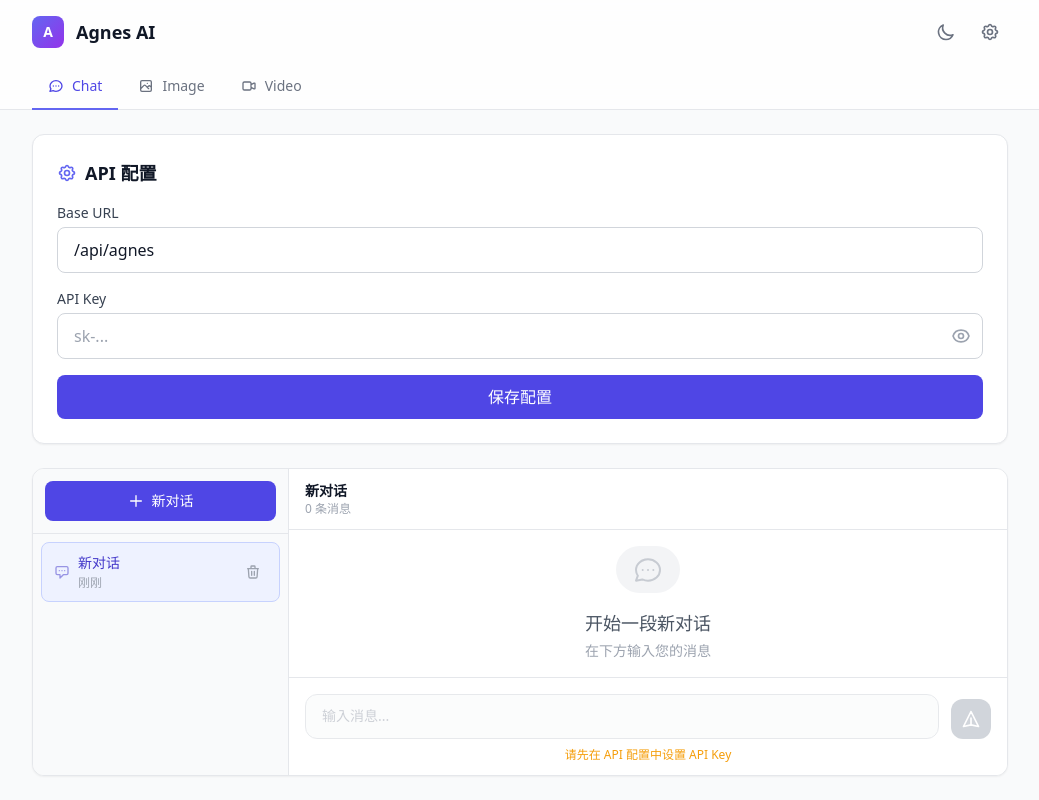
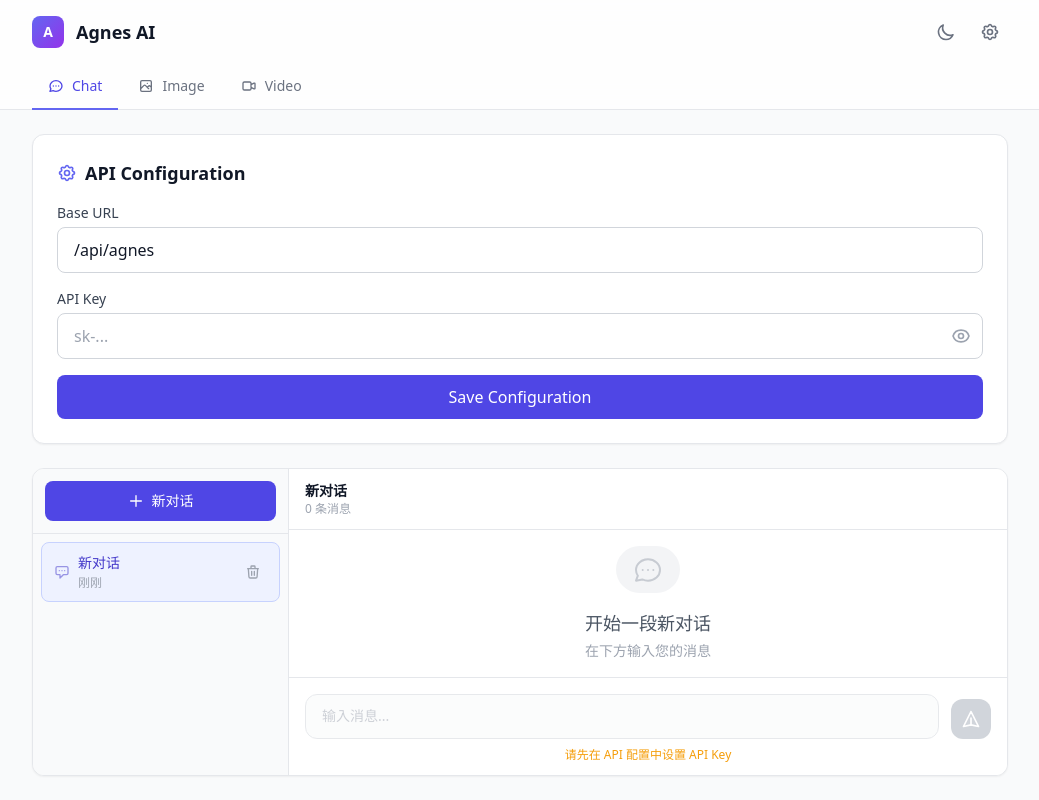
Before and after one commit to blkluv/Agnes-ai, a Vue app: page / in a window 1280 px wide. Both pictures are taken after a click on the button 1110 px from the left and 32 px from the top of the page. Shown: the whole page, without its empty margins (120-1159 px from the left). Built offline with nearby package versions, Linux system fonts and the light colour scheme.

Commit message:
Update ApiConfig.vue

```diff
--- a/src/components/ApiConfig.vue
+++ b/src/components/ApiConfig.vue
@@ -5,7 +5,7 @@
         <path stroke-linecap="round" stroke-linejoin="round" stroke-width="2" d="M10.325 4.317c.426-1.756 2.924-1.756 3.35 0a1.724 1.724 0 002.573 1.066c1.543-.94 3.31.826 2.37 2.37a1.724 1.724 0 001.066 2.573c1.756.426 1.756 2.924 0 3.35a1.724 1.724 0 00-1.066 2.573c.94 1.543-.826 3.31-2.37 2.37a1.724 1.724 0 00-2.573 1.066c-.426 1.756-2.924 1.756-3.35 0a1.724 1.724 0 00-2.573-1.066c-1.543.94-3.31-.826-2.37-2.37a1.724 1.724 0 00-1.066-2.573c-1.756-.426-1.756-2.924 0-3.35a1.724 1.724 0 001.066-2.573c-.94-1.543.826-3.31 2.37-2.37.996.608 2.296.07 2.572-1.065z" />
         <path stroke-linecap="round" stroke-linejoin="round" stroke-width="2" d="M15 12a3 3 0 11-6 0 3 3 0 016 0z" />
       </svg>
-      API 配置
+      API Configuration
     </h3>
     <div class="space-y-4">
       <div>
@@ -44,7 +44,7 @@
         @click="handleSave"
         class="w-full py-2.5 px-4 bg-indigo-600 hover:bg-indigo-700 text-white font-medium rounded-lg transition-colors duration-200 focus:outline-none focus:ring-2 focus:ring-indigo-500 focus:ring-offset-2 dark:focus:ring-offset-gray-800"
       >
-        保存配置
+        Save Configuration
       </button>
     </div>
   </div>
@@ -66,7 +66,7 @@ function handleSave() {
   const url = localBaseUrl.value.trim()
   const key = localApiKey.value.trim()
   if (!key) {
-    alert('API Key 不能为空')
+    alert('API Key cannot be empty')
     return
   }
   saveConfig(url, key)
```
